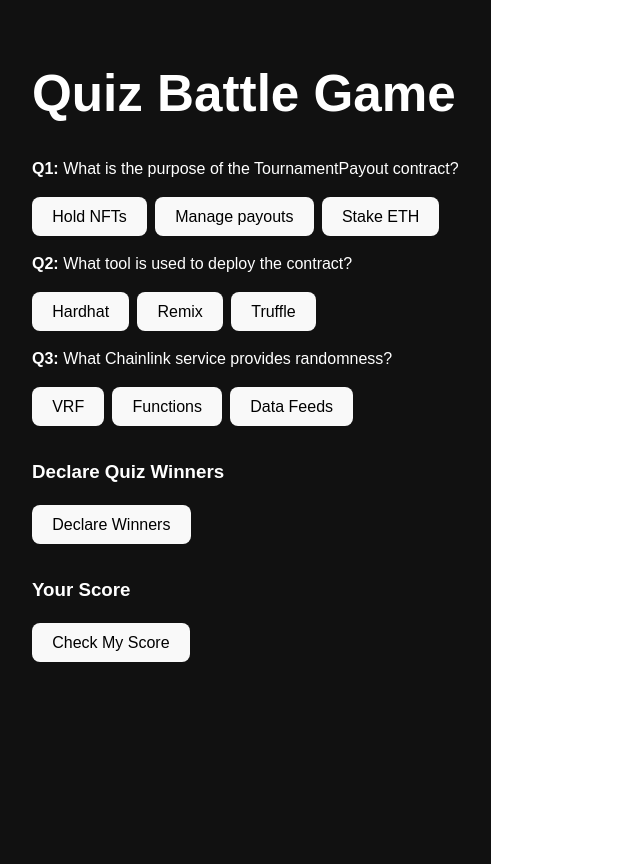
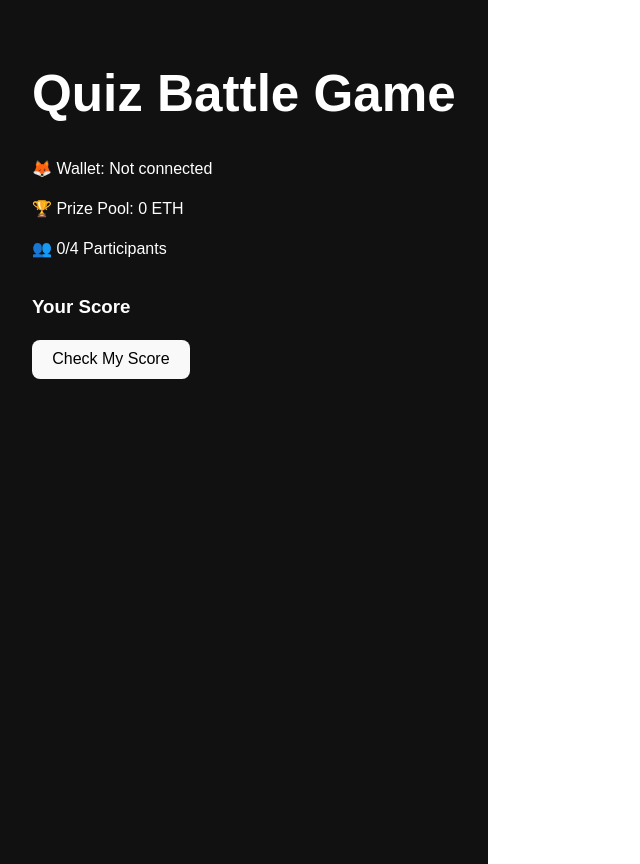
Before and after one commit to thebakeshow/Capstone-Project-Blockchain-Based-Quiz-Battle-Game, a React (Vite) app: page / in a window 1280 px wide. Shown: the whole page, without its empty margins (0-640 px from the left). Built offline with nearby package versions, Linux system fonts and the light colour scheme.

Commit message:
Update App.jsx

```diff
--- a/src/App.jsx
+++ b/src/App.jsx
@@ -1,10 +1,9 @@
 import { useState, useEffect } from 'react';
 import { ethers } from 'ethers';
 
-const contractAddress = "0x289EBb0ba8B6937dD0AAC9E6dC33402E053A1C81"; // replace this with your deployed contract address
+const contractAddress = "0x5Eadf9cD069729b3457C67110EE1fF5Bb3EF7fc5"; // Replace with actual deployed address
 const abi = [
   "function addParticipant(address participant) external",
-  "function declareWinners(address[] calldata winners, uint[] calldata rewards) external",
   "function declareQuizWinners() external",
   "function distributePayouts() external",
   "function fundPrizePool() external payable",
@@ -12,118 +11,264 @@ const abi = [
   "function prizePool() view returns (uint)",
   "function getParticipants() view returns (address[])",
   "function submitAnswer(uint questionId, string answer) external",
-  "function setCorrectAnswer(uint questionId, string answer) external",
-  "function scores(address) view returns (uint)"
+  "function scoresOf(address) view returns (uint)",
+  "function manualStartQuiz() external",
+  "function resetTournament() external",
+  "function quizStarted() view returns (bool)",
+  "event WinnerDeclared(address indexed winner, uint reward)",
+  "event TournamentEnded(uint)"
 ];
 
 export default function App() {
-  const [questionId, setQuestionId] = useState("");
-  const [answer, setAnswer] = useState("");
-  const [status, setStatus] = useState("");
-  const [txHash, setTxHash] = useState("");
-  const [score, setScore] = useState(null);
-  const [account, setAccount] = useState(null);
-
-  const questions = [
+  const [questions] = useState([
     { id: 1, question: "What is the purpose of the TournamentPayout contract?", choices: ["Hold NFTs", "Manage payouts", "Stake ETH"] },
     { id: 2, question: "What tool is used to deploy the contract?", choices: ["Hardhat", "Remix", "Truffle"] },
     { id: 3, question: "What Chainlink service provides randomness?", choices: ["VRF", "Functions", "Data Feeds"] }
-  ];
+  ]);
+
+  const [account, setAccount] = useState(null);
+  const [participants, setParticipants] = useState([]);
+  const [score, setScore] = useState(null);
+  const [status, setStatus] = useState("");
+  const [txHash, setTxHash] = useState("");
+  const [answered, setAnswered] = useState([]);
+  const [quizStarted, setQuizStarted] = useState(false);
+  const [countdown, setCountdown] = useState(0);
+  const [prizePool, setPrizePool] = useState("0");
+  const [showQuiz, setShowQuiz] = useState(true);
+  const [winners, setWinners] = useState([]);
+
+  const organizerAddress = "0xca7490a6ea2d9ba9d8819a18ad37744c7d680f1e";
 
   useEffect(() => {
-    async function connectWallet() {
-      if (window.ethereum) {
-        try {
-          const accounts = await window.ethereum.request({ method: 'eth_requestAccounts' });
-          setAccount(accounts[0]);
-        } catch (err) {
-          console.error("Wallet connection rejected:", err);
+    async function init() {
+      if (!window.ethereum) return alert("Please install MetaMask");
+
+      const provider = new ethers.providers.Web3Provider(window.ethereum);
+      const accounts = await provider.send("eth_requestAccounts", []);
+      const user = accounts[0];
+      setAccount(user);
+      await register(user);
+      await refreshParticipants();
+      await fetchScore(user);
+      await fetchQuizStarted();
+      await fetchPrizePool();
+
+      window.ethereum.on("accountsChanged", async (accs) => {
+        if (accs.length > 0) {
+          setAccount(accs[0]);
+          await register(accs[0]);
+          await refreshParticipants();
+          await fetchScore(accs[0]);
+          await fetchQuizStarted();
+          await fetchPrizePool();
+        } else {
+          setAccount(null);
         }
-      }
+      });
     }
-    connectWallet();
+
+    init();
   }, []);
 
-  async function submitAnswerHandler(qid, userAnswer) {
-    if (!window.ethereum) return alert("Install MetaMask!");
+  useEffect(() => {
+    if (participants.length === 4 && !quizStarted) {
+      let time = 5;
+      setCountdown(time);
+      const timer = setInterval(() => {
+        time -= 1;
+        setCountdown(time);
+        if (time === 0) clearInterval(timer);
+      }, 1000);
+    }
+  }, [participants, quizStarted]);
+
+  useEffect(() => {
+    if (countdown === 0 && participants.length === 4 && !quizStarted) {
+      fetchQuizStarted();
+    }
+  }, [countdown]);
+
+  async function fetchQuizStarted() {
+    const provider = new ethers.providers.Web3Provider(window.ethereum);
+    const contract = new ethers.Contract(contractAddress, abi, provider);
+    const started = await contract.quizStarted();
+    setQuizStarted(started);
+  }
+
+  async function register(addr) {
     const provider = new ethers.providers.Web3Provider(window.ethereum);
     const signer = provider.getSigner();
     const contract = new ethers.Contract(contractAddress, abi, signer);
+    const list = await contract.getParticipants();
+    if (!list.includes(addr)) {
+      const tx = await contract.addParticipant(addr);
+      await tx.wait();
+    }
+  }
 
+  async function refreshParticipants() {
+    const provider = new ethers.providers.Web3Provider(window.ethereum);
+    const contract = new ethers.Contract(contractAddress, abi, provider);
+    const list = await contract.getParticipants();
+    setParticipants(list);
+  }
+
+  async function fetchScore(addr) {
+    const provider = new ethers.providers.Web3Provider(window.ethereum);
+    const contract = new ethers.Contract(contractAddress, abi, provider);
+    const result = await contract.scoresOf(addr);
+    setScore(result.toString());
+  }
+
+  async function fetchPrizePool() {
+    const provider = new ethers.providers.Web3Provider(window.ethereum);
+    const contract = new ethers.Contract(contractAddress, abi, provider);
+    const pool = await contract.prizePool();
+    setPrizePool(ethers.utils.formatEther(pool));
+  }
+
+  async function submitAnswer(qid, ans) {
+    if (answered.includes(qid)) return;
+    const provider = new ethers.providers.Web3Provider(window.ethereum);
+    const signer = provider.getSigner();
+    const contract = new ethers.Contract(contractAddress, abi, signer);
     try {
-      const tx = await contract.submitAnswer(qid, userAnswer);
+      const tx = await contract.submitAnswer(qid, ans);
       setStatus(`Submitting answer for Q${qid}...`);
       setTxHash(tx.hash);
       await tx.wait();
+      setAnswered([...answered, qid]);
       setStatus(`✅ Answer submitted for Q${qid}`);
     } catch (err) {
-      console.error("Submit answer failed:", err);
-      setStatus("❌ Failed to submit answer");
+      setStatus("❌ Error submitting answer");
     }
   }
 
-  async function fetchScore() {
-    if (!window.ethereum || !account) return;
+  async function manualStartQuiz() {
     const provider = new ethers.providers.Web3Provider(window.ethereum);
-    const contract = new ethers.Contract(contractAddress, abi, provider);
-
+    const signer = provider.getSigner();
+    const contract = new ethers.Contract(contractAddress, abi, signer);
     try {
-      const result = await contract.scores(account);
-      setScore(result.toString());
+      const tx = await contract.manualStartQuiz();
+      setStatus("Starting quiz...");
+      await tx.wait();
+      setStatus("✅ Quiz started manually");
+      setQuizStarted(true);
     } catch (err) {
-      console.error("Fetch score failed:", err);
+      setStatus("❌ Failed to start quiz");
     }
   }
 
-  async function declareQuizWinnersHandler() {
-    if (!window.ethereum) return alert("Install MetaMask!");
+  async function resetTournament() {
     const provider = new ethers.providers.Web3Provider(window.ethereum);
     const signer = provider.getSigner();
     const contract = new ethers.Contract(contractAddress, abi, signer);
+    try {
+      const tx = await contract.resetTournament();
+      setStatus("Resetting tournament...");
+      await tx.wait();
+      setStatus("✅ Tournament reset!");
+      setQuizStarted(false);
+      setAnswered([]);
+      setScore(null);
+      setWinners([]);
+      setShowQuiz(true);
+      await refreshParticipants();
+      await fetchPrizePool();
+    } catch (err) {
+      setStatus("❌ Failed to reset");
+    }
+  }
 
+  async function declareWinners() {
+    const provider = new ethers.providers.Web3Provider(window.ethereum);
+    const signer = provider.getSigner();
+    const contract = new ethers.Contract(contractAddress, abi, signer);
     try {
       const tx = await contract.declareQuizWinners();
-      setStatus("Declaring quiz winners...");
-      setTxHash(tx.hash);
-      await tx.wait();
-      setStatus("✅ Quiz winners declared!");
+      setStatus("Declaring winners...");
+      const receipt = await tx.wait();
+      setStatus("✅ Winners declared!");
+      const winnerEvents = receipt.events.filter(e => e.event === "WinnerDeclared");
+      const result = winnerEvents.map(e => ({
+        address: e.args.winner,
+        reward: ethers.utils.formatEther(e.args.reward)
+      }));
+      setWinners(result);
+      setShowQuiz(false);
     } catch (err) {
-      console.error("Declare quiz winners failed:", err);
-      setStatus("❌ Failed to declare quiz winners");
+      setStatus("❌ Error declaring winners");
     }
   }
 
   return (
-    <div style={{ fontFamily: 'sans-serif', padding: '2rem', backgroundColor: '#111', color: '#fff', minHeight: '100vh' }}>
+    <div style={{ padding: '2rem', background: '#111', color: '#fff', minHeight: '100vh', fontFamily: 'sans-serif' }}>
       <h1>Quiz Battle Game</h1>
 
-      {questions.map((q) => (
-        <div key={q.id} style={{ marginBottom: '1rem' }}>
-          <p><strong>Q{q.id}:</strong> {q.question}</p>
-          {q.choices.map((choice, idx) => (
-            <button key={idx} style={{ marginRight: '0.5rem' }} onClick={() => submitAnswerHandler(q.id, choice)}>
-              {choice}
-            </button>
+      <p>🦊 Wallet: {account ? `${account.slice(0, 6)}...${account.slice(-4)}` : 'Not connected'}</p>
+      <p>🏆 Prize Pool: {prizePool} ETH</p>
+      <p>👥 {participants.length}/4 Participants</p>
+      <ul>
+        {participants.map((p, i) => (
+          <li key={i}>{p.slice(0, 6)}...{p.slice(-4)}</li>
+        ))}
+      </ul>
+
+      {!quizStarted && participants.length === 4 && countdown > 0 && (
+        <h2>⏳ Quiz starts in: {countdown}s</h2>
+      )}
+
+      {showQuiz && quizStarted && (
+        <>
+          <h2>🎯 Quiz In Progress</h2>
+          {questions.map(q => (
+            <div key={q.id} style={{ marginBottom: '1rem' }}>
+              <p><strong>Q{q.id}:</strong> {q.question}</p>
+              {q.choices.map((c, i) => (
+                <button
+                  key={i}
+                  onClick={() => submitAnswer(q.id, c)}
+                  disabled={answered.includes(q.id)}
+                  style={{ marginRight: '0.5rem', opacity: answered.includes(q.id) ? 0.5 : 1 }}
+                >
+                  {c}
+                </button>
+              ))}
+            </div>
           ))}
-        </div>
-      ))}
+        </>
+      )}
 
-      <h3 style={{ marginTop: '2rem' }}>Declare Quiz Winners</h3>
-      <button onClick={declareQuizWinnersHandler}>Declare Winners</button>
+      {!showQuiz && winners.length > 0 && (
+        <>
+          <h2>🏁 Quiz Over – Winners</h2>
+          <ul>
+            {winners.map((w, i) => (
+              <li key={i}>{w.address.slice(0, 6)}...{w.address.slice(-4)} — 💰 {w.reward} ETH</li>
+            ))}
+          </ul>
+        </>
+      )}
 
       <h3 style={{ marginTop: '2rem' }}>Your Score</h3>
-      <button onClick={fetchScore}>Check My Score</button>
+      <button onClick={() => fetchScore(account)}>Check My Score</button>
       {score !== null && <p>Your Score: {score}</p>}
+
+      {account?.toLowerCase() === organizerAddress.toLowerCase() && (
+        <>
+          <h3>Organizer Controls</h3>
+          <button onClick={manualStartQuiz}>Start Quiz Manually</button>
+          <button onClick={declareWinners}>Declare Winners</button>
+          <button onClick={resetTournament}>Reset Tournament</button>
+        </>
+      )}
 
       {status && (
         <div style={{ marginTop: '1rem', padding: '1rem', backgroundColor: '#222', borderRadius: '6px' }}>
           <p>Status: {status}</p>
           {txHash && (
-            <p>
-              Tx Hash: <a href={`https://sepolia.basescan.org/tx/${txHash}`} target="_blank" rel="noreferrer" style={{ color: '#4ade80' }}>
-                {txHash.slice(0, 10)}...
-              </a>
-            </p>
+            <p>Tx: <a href={`https://sepolia.basescan.org/tx/${txHash}`} target="_blank" rel="noreferrer" style={{ color: '#4ade80' }}>{txHash.slice(0, 10)}...</a></p>
           )}
         </div>
       )}
```
